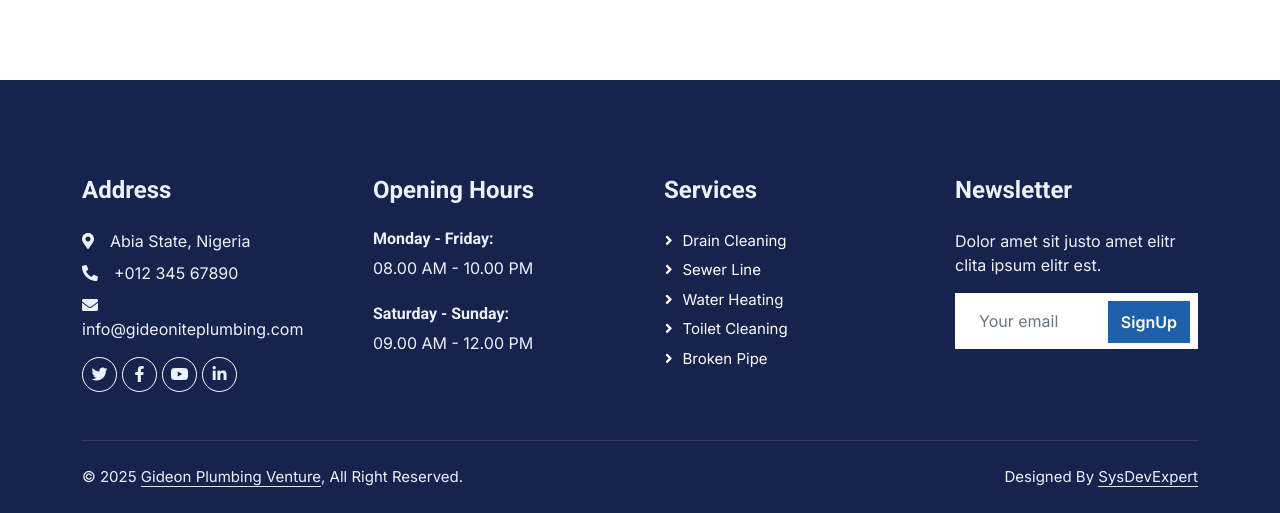
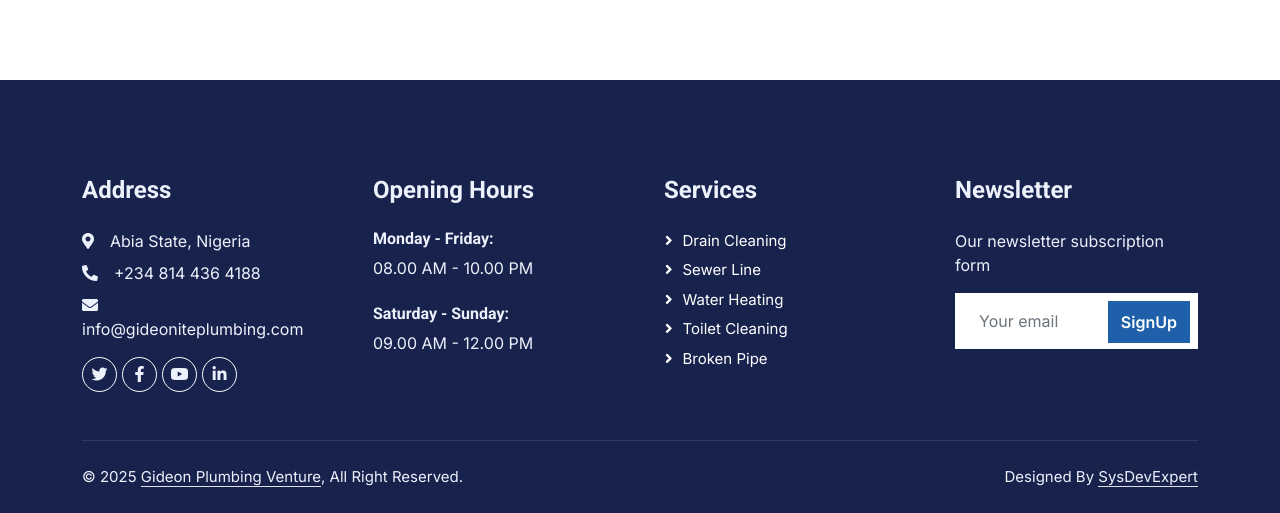
Before and after one commit to flycodetech/plumberweb, a plain HTML site: page contact.html in a window 1280 px wide. Shown: the part 1091-1604 px from the top of the page. Drawn offline with nearby package versions, Linux system fonts and the light colour scheme.

Commit message:
edited the contact page

```diff
--- a/contact.html
+++ b/contact.html
@@ -178,7 +178,7 @@
                 <div class="col-lg-3 col-md-6">
                     <h4 class="text-light mb-4">Address</h4>
                     <p class="mb-2"><i class="fa fa-map-marker-alt me-3"></i>Abia State, Nigeria </p>
-                    <p class="mb-2"><i class="fa fa-phone-alt me-3"></i>+012 345 67890</p>
+                    <p class="mb-2"><i class="fa fa-phone-alt me-3"></i>+234 814 436 4188</p>
                     <p class="mb-2"><i class="fa fa-envelope me-3"></i>info@gideoniteplumbing.com
 
 </p>
@@ -206,7 +206,7 @@
                 </div>
                 <div class="col-lg-3 col-md-6">
                     <h4 class="text-light mb-4">Newsletter</h4>
-                    <p>Dolor amet sit justo amet elitr clita ipsum elitr est.</p>
+                    <p>Our newsletter subscription form</p>
                     <div class="position-relative mx-auto" style="max-width: 400px;">
                         <input class="form-control border-0 w-100 py-3 ps-4 pe-5" type="text" placeholder="Your email">
                         <button type="button" class="btn btn-primary py-2 position-absolute top-0 end-0 mt-2 me-2">SignUp</button>
```
Also changed, not shown: about.html (+3 -3 lines), index.html (+2 -2 lines), product.html (+2 -2 lines), service.html (+3 -3 lines).
